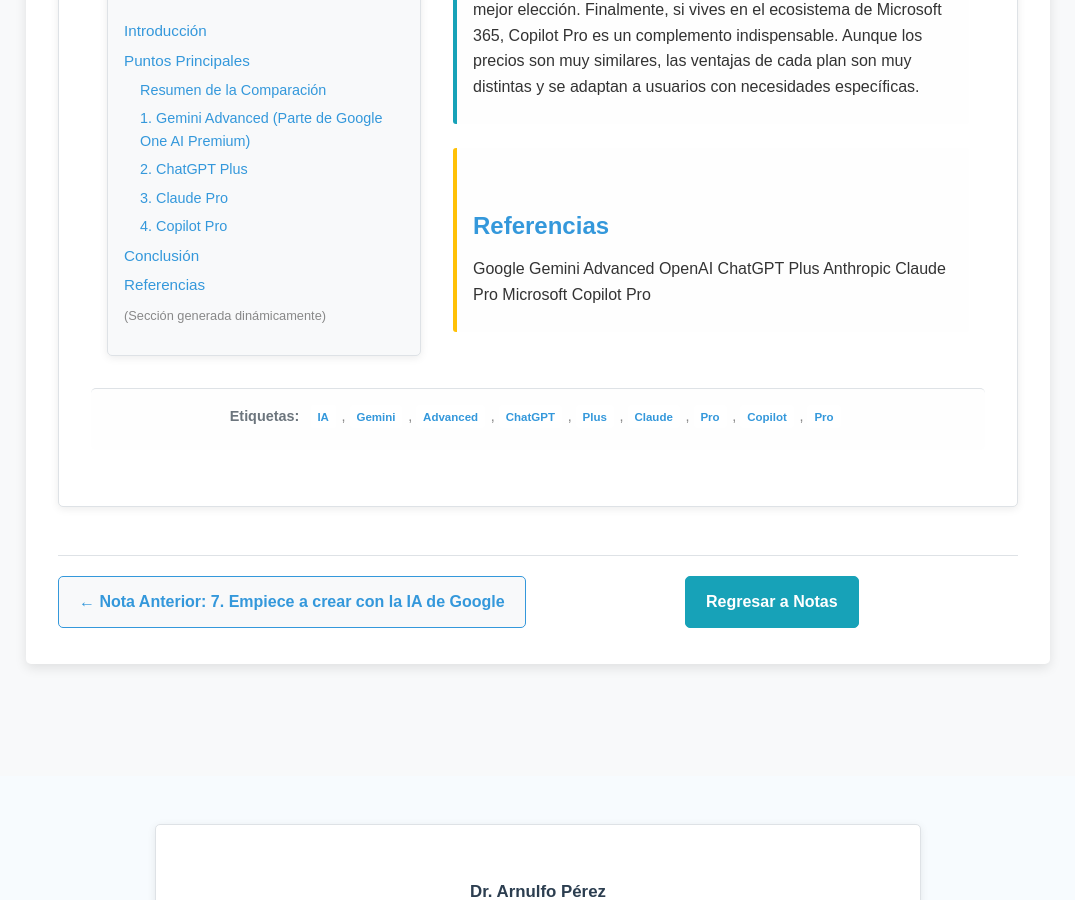
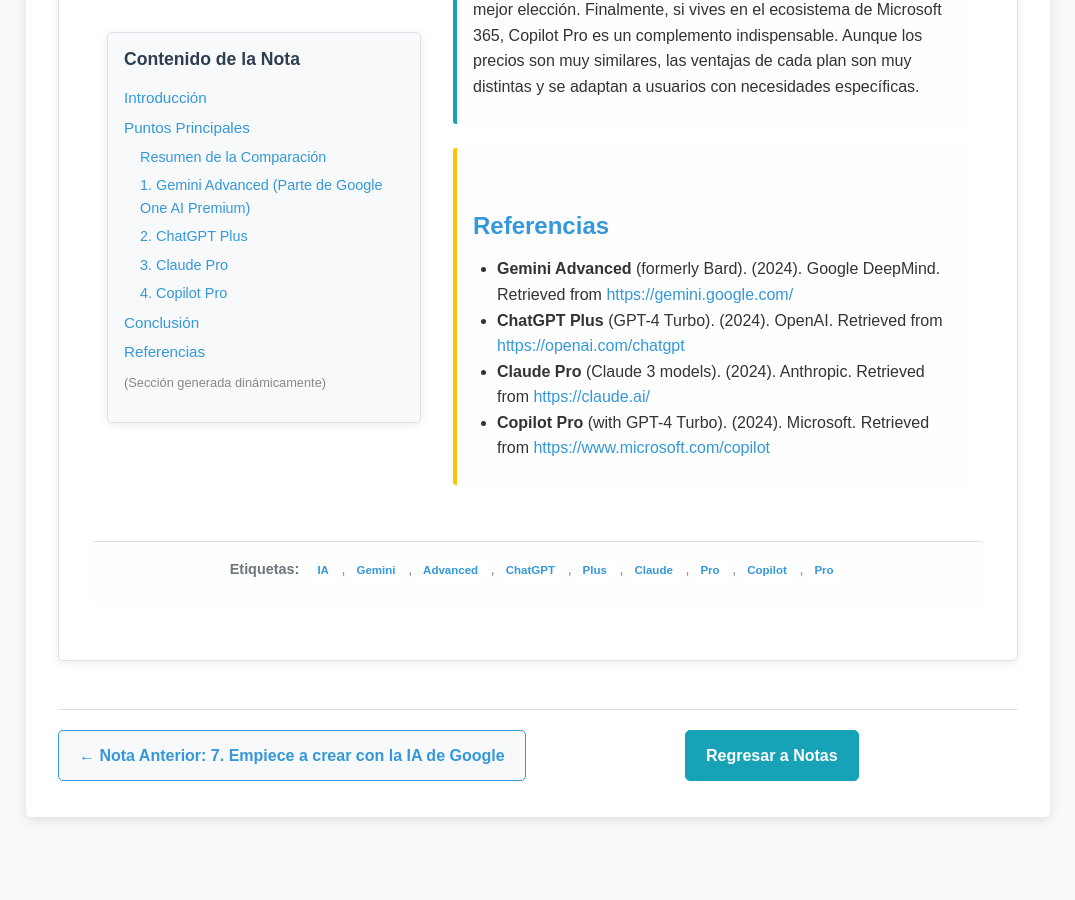
Before and after one commit to ArnulfoPerez/impacto_ai, a Jekyll site: the page built from _notes/ai-subscription-comparison.md, in a window 1280 px wide and 900 px high, scrolled down 4853 px. Shown: the whole window, without its empty margins (102-1177 px from the left). Built offline with Jekyll 4.4.1, drawn with Linux system fonts in a browser that asks for light colours.

Commit message:
Update ai-subscription-comparison.md
references

```diff
--- a/_notes/ai-subscription-comparison.md
+++ b/_notes/ai-subscription-comparison.md
@@ -17,10 +17,10 @@ conclusion: |
   La elección final depende de tu flujo de trabajo principal. Si trabajas con documentos de Google, Gemini Advanced es ideal. Si necesitas un asistente generalista y potente con acceso a una gran comunidad de GPTs, ChatGPT Plus es la opción. Si manejas grandes volúmenes de texto o eres programador, Claude Pro es la mejor elección. Finalmente, si vives en el ecosistema de Microsoft 365, Copilot Pro es un complemento indispensable.
   Aunque los precios son muy similares, las ventajas de cada plan son muy distintas y se adaptan a usuarios con necesidades específicas.
 references: |
-  Google Gemini Advanced
-  OpenAI ChatGPT Plus
-  Anthropic Claude Pro
-  Microsoft Copilot Pro
+  - **Gemini Advanced** (formerly Bard). (2024). Google DeepMind. Retrieved from [https://gemini.google.com/](https://gemini.google.com/)
+  - **ChatGPT Plus** (GPT-4 Turbo). (2024). OpenAI. Retrieved from [https://openai.com/chatgpt](https://openai.com/chatgpt)
+  - **Claude Pro** (Claude 3 models). (2024). Anthropic. Retrieved from [https://claude.ai/](https://claude.ai/)
+  - **Copilot Pro** (with GPT-4 Turbo). (2024). Microsoft. Retrieved from [https://www.microsoft.com/copilot](https://www.microsoft.com/copilot)
 tags:
   IA
   Gemini Advanced
```
